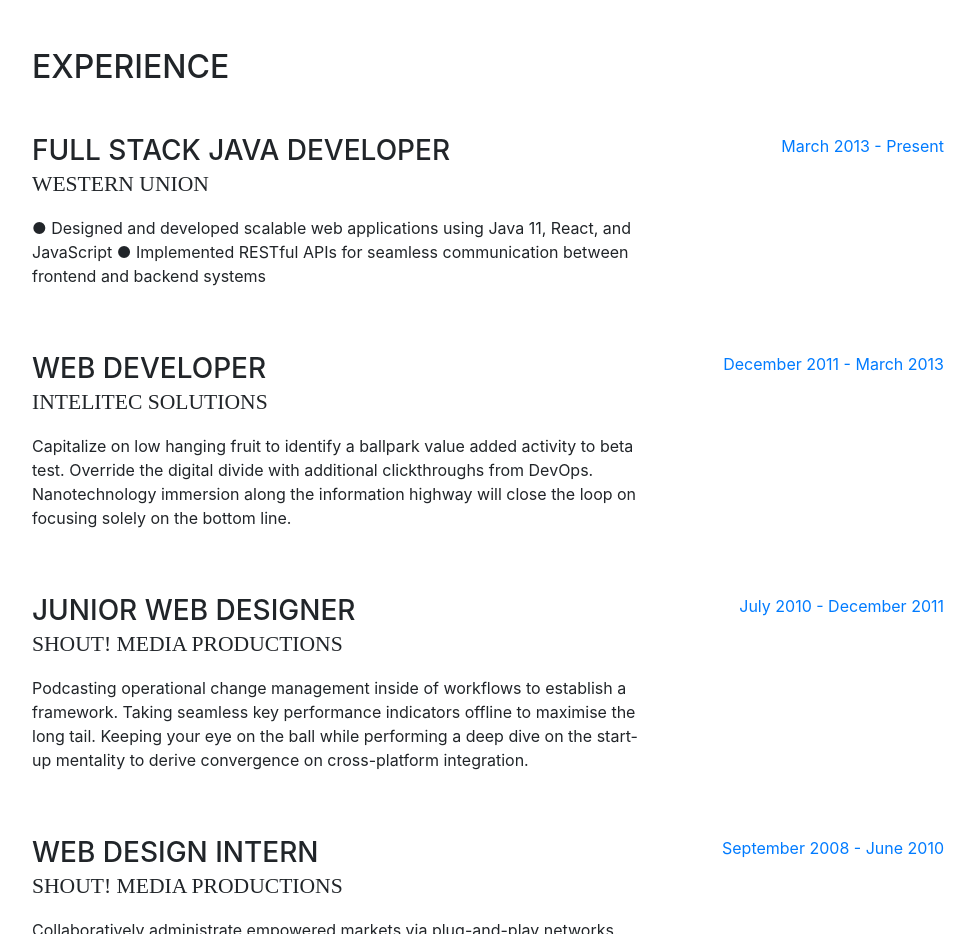
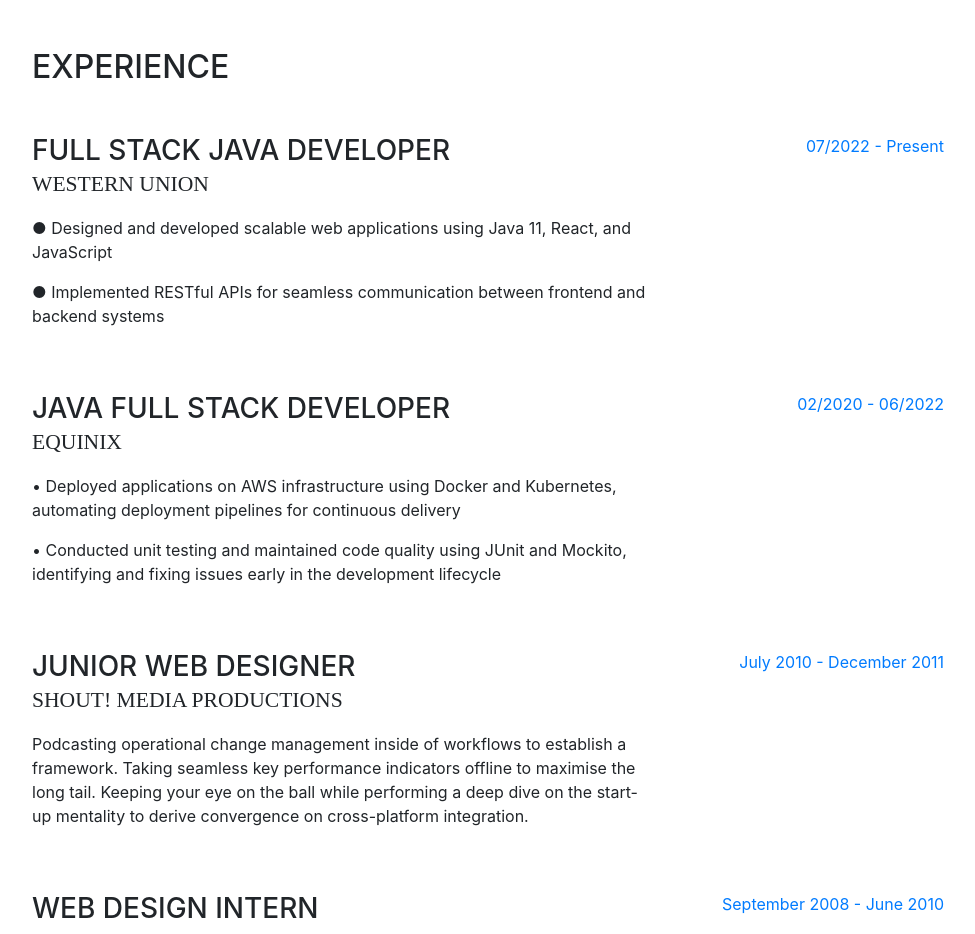
Before and after one commit to koushikcheekatla2025/koushik.github.io, a website with bundled scripts: page index.html in a window 1280 px wide. Shown: the part 800-1734 px from the top of the page, without its empty margins (288-1263 px from the left). Built offline with nearby package versions, Linux system fonts and the light colour scheme; a web font is replaced by a local one.

Commit message:
Update index.html

```diff
--- a/index.html
+++ b/index.html
@@ -117,23 +117,24 @@
             <div class="resume-content mr-auto">
               <h3 class="mb-0">Full Stack Java Developer</h3>
               <div class="subheading mb-3">Western Union</div>
-              <p>●	Designed and developed scalable web applications using Java 11, React, and JavaScript
-●	Implemented RESTful APIs for seamless communication between frontend and backend systems
+              <p>●	Designed and developed scalable web applications using Java 11, React, and JavaScript</p>
+              </p>●	Implemented RESTful APIs for seamless communication between frontend and backend systems
 </p>
             </div>
             <div class="resume-date text-md-right">
-              <span class="text-primary">March 2013 - Present</span>
+              <span class="text-primary">07/2022 - Present</span>
             </div>
           </div>
 
           <div class="resume-item d-flex flex-column flex-md-row mb-5">
             <div class="resume-content mr-auto">
-              <h3 class="mb-0">Web Developer</h3>
-              <div class="subheading mb-3">Intelitec Solutions</div>
-              <p>Capitalize on low hanging fruit to identify a ballpark value added activity to beta test. Override the digital divide with additional clickthroughs from DevOps. Nanotechnology immersion along the information highway will close the loop on focusing solely on the bottom line.</p>
+              <h3 class="mb-0">Java Full Stack Developer</h3>
+              <div class="subheading mb-3">Equinix</div>
+              <p>•	Deployed applications on AWS infrastructure using Docker and Kubernetes, automating deployment pipelines for continuous delivery</p>
+              <p>•	Conducted unit testing and maintained code quality using JUnit and Mockito, identifying and fixing issues early in the development lifecycle</p>
             </div>
             <div class="resume-date text-md-right">
-              <span class="text-primary">December 2011 - March 2013</span>
+              <span class="text-primary">02/2020 - 06/2022</span>
             </div>
           </div>
 
```
